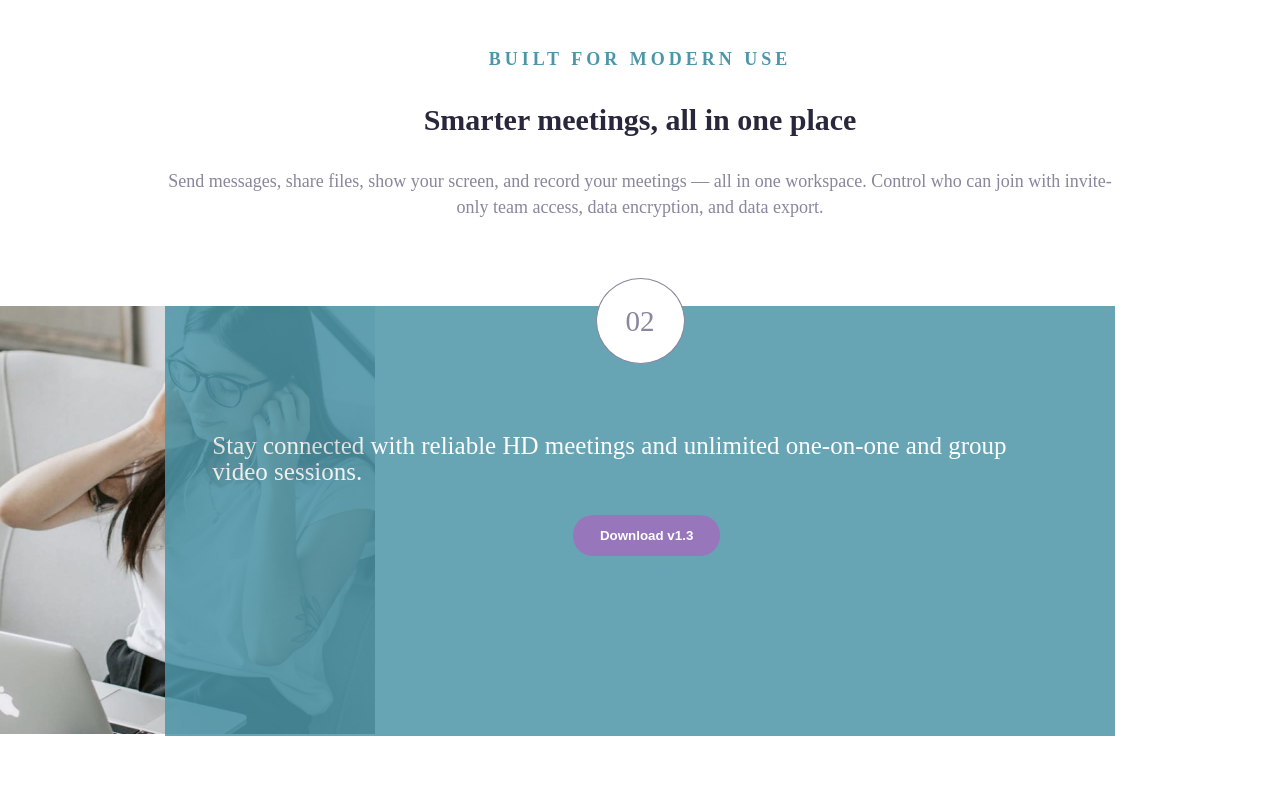
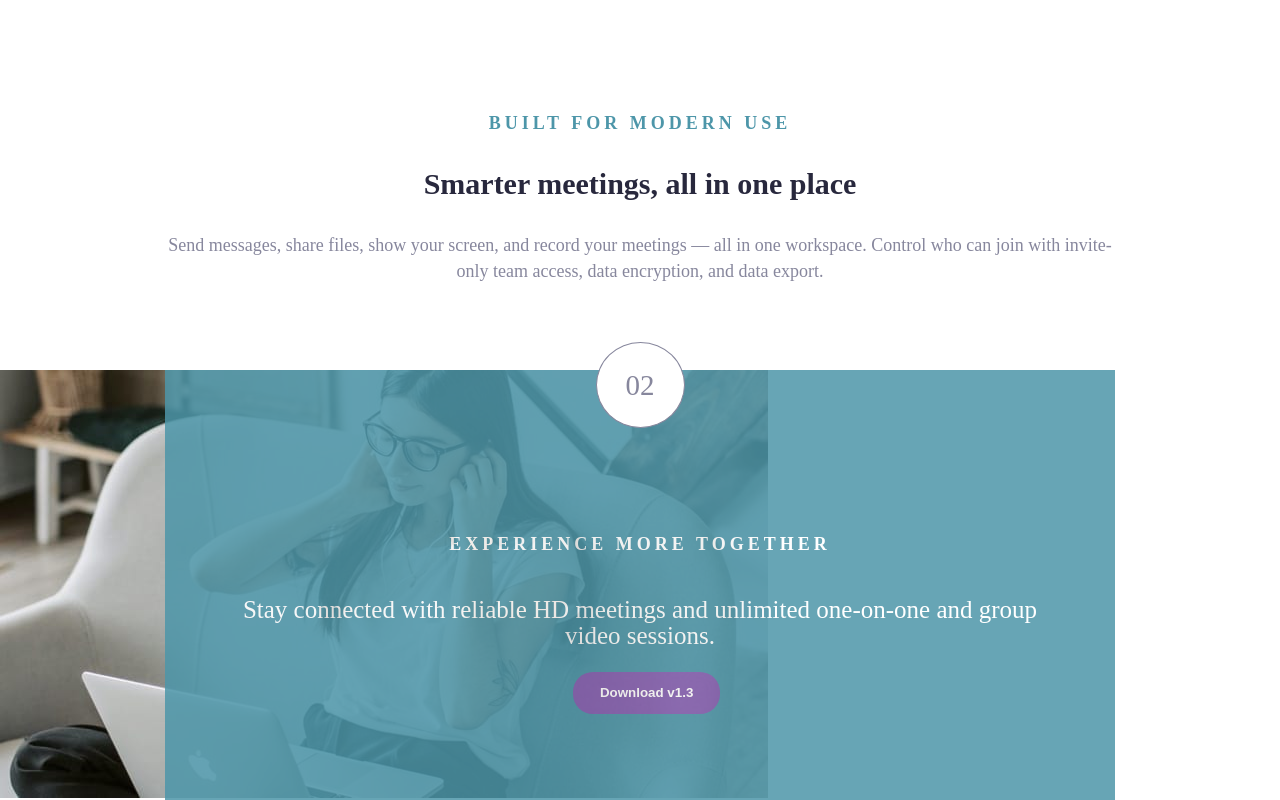
Before and after one commit to DarkPhoenixNinja92/Meet-Landing-Page, a plain HTML site: page index.html in a window 1280 px wide. Shown: the part 1462-2262 px from the top of the page. Before the commit the page ends 2198 px from the top, so only its background shows below. Drawn offline with Linux system fonts and the light colour scheme.

Commit message:
v2 Tablet version done

```diff
--- a/css/styles.css
+++ b/css/styles.css
@@ -4,7 +4,7 @@
     box-sizing: border-box;
 }
 
-.banner-desktop {
+.banner-desktop,.footer-img-tablet {
     display: none;
 }
 
@@ -205,6 +205,15 @@
         max-width: 119px;
     }
 
+    .title {
+        width: 25%;
+    }
+
+    .para {
+        font-size: 18px;
+        width: 55%;
+    }
+
     .btn-top {
         flex-direction: row;
         justify-content: space-between;
@@ -243,4 +252,37 @@
         position: relative;
         left: -1em;
     }
+
+    .title-txt {
+        width: 35%;
+    }
+
+    #final,.download-bottom {
+        position: relative;
+    }
+
+    #final {
+        bottom: 5em;
+    }
+
+    #final,.txt-third {
+        color: #fff;
+        text-align: center;
+    }
+
+    .txt-third,.download-bottom {
+        bottom: 2em;
+    }
+
+    .footer-img-mobile {
+        display: none;
+    }
+
+    .footer-img-tablet {
+        display: initial;
+        max-width: 768px;
+        position: absolute;
+        left: 0;
+        bottom: 100;
+    }
 }
--- a/index.html
+++ b/index.html
@@ -51,6 +51,7 @@
         </div>
         <div class="bottom">
           <img src="images/mobile/image-footer.jpg" alt="" class="footer-img-mobile">
+          <img src="images/tablet/image-footer.jpg" alt="" class="footer-img-tablet">
           <img src="images/desktop/image-footer.jpg" alt="" class="footer-img">
       </div>
       <div class="bottom-txt">
```
